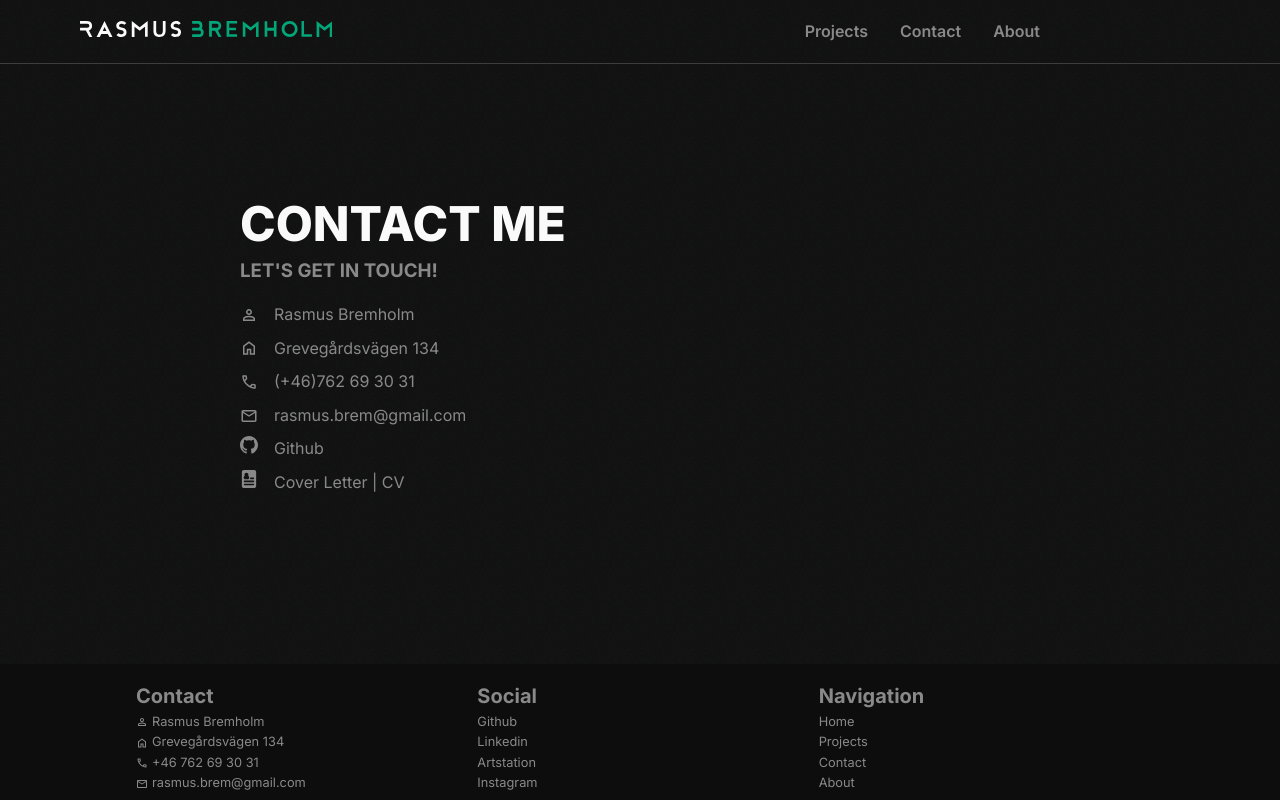
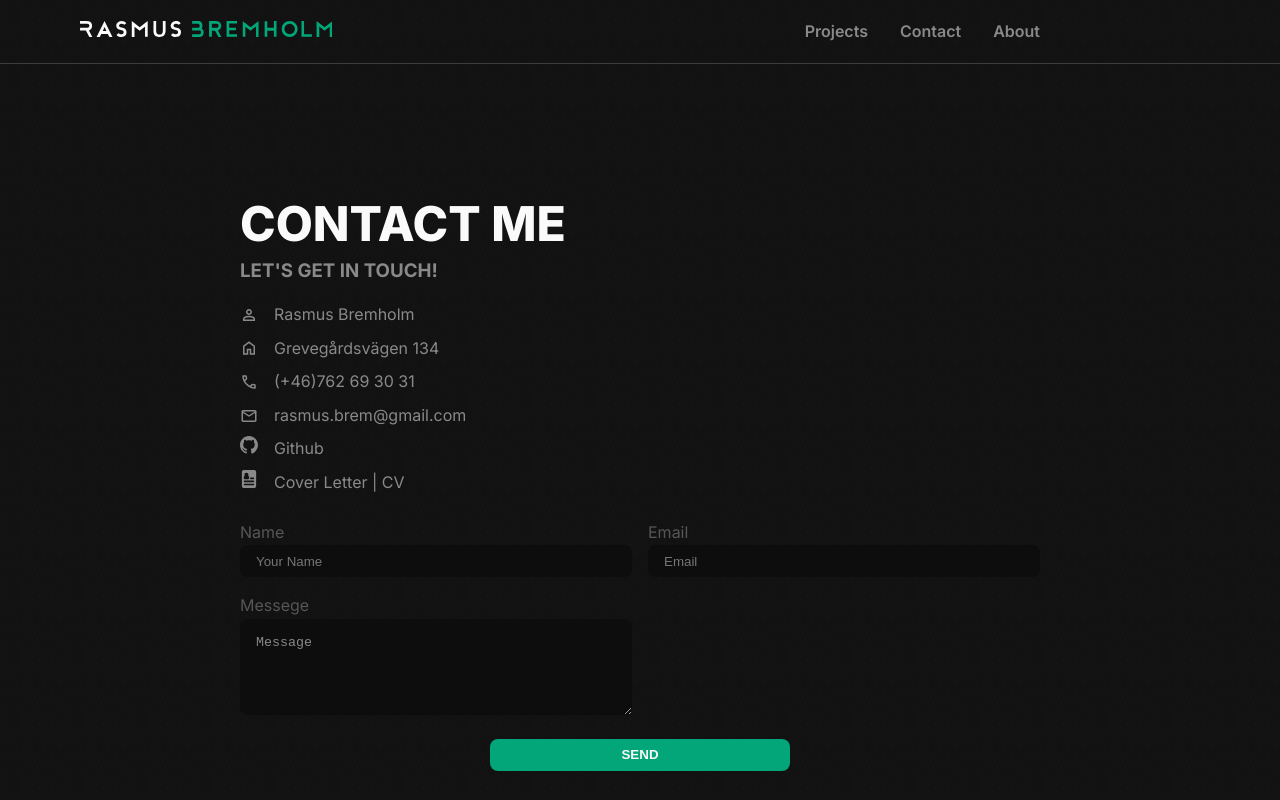
Before and after one commit to visceral89/portfolio2023, a Next.js app: page /contact in a window 1280 px wide. Shown: the top 800 px of the page. Built offline with nearby package versions, Linux system fonts and the light colour scheme; a web font is replaced by a local one.

Commit message:
Contact form

```diff
--- a/src/app/components/ContactForm.jsx
+++ b/src/app/components/ContactForm.jsx
@@ -1,18 +1,58 @@
-import { useState, useEffect } from "react";
-import { useForm } from "react-hook-form";
-import useWeb3Forms from "@web3forms/react";
+"use client";
+
 import styles from "./ContactForm.module.scss";
 
 // https://web3forms.com/platforms/nextjs-contact-form
 
-export const ContactForm = () => {
-	const { register, reset, handleSubmit } = useForm();
-	const { isSuccess, setIsSuccsess } = useState(false);
-	const { result, setResult } = useState(null);
-	const [captchatoken, setCaptchaToken] = useState("");
+export default function ContactForm() {
+	const accessKey = process.env.CONTACT_KEY;
 
-	const accessKey = process.env.CONTACT_KEY;
-	const recaptchaKey = process.env.CAPTCH_KEY;
+	async function handleSubmit(event) {
+		event.preventDefault();
+		const formData = new FormData(event.target);
 
-	return;
-};
+		formData.append("access_key", accessKey);
+
+		const object = Object.fromEntries(formData);
+		const json = JSON.stringify(object);
+
+		const response = await fetch("https://api.web3forms.com/submit", {
+			method: "POST",
+			headers: {
+				"Content-Type": "application/json",
+				Accept: "application.json",
+			},
+			body: json,
+		});
+		const result = await response.json();
+		if (result.success) {
+			console.log(result);
+		}
+	}
+
+	return (
+		<form className={styles.form} onSubmit={handleSubmit}>
+			<div className={styles.fieldGroup}>
+				<label className={styles.label} htmlFor='name'>
+					Name
+				</label>
+				<input type='text' name='name' placeholder='Your Name' />
+			</div>
+			<div className={styles.fieldGroup}>
+				<label className={styles.label} htmlFor='email'>
+					Email
+				</label>
+				<input type='email' name='email' placeholder='Email' />
+			</div>
+			<div className={styles.fieldGroup} id="textarea">
+				<label className={styles.label} htmlFor='messege'>
+					Messege
+				</label>
+				<textarea name='message'>Message</textarea>
+			</div>
+			<button className={styles.btnSubmit} type='submit'>
+				Send
+			</button>
+		</form>
+	);
+}
--- a/src/app/components/ContactForm.module.scss
+++ b/src/app/components/ContactForm.module.scss
@@ -1,2 +1,69 @@
 @import "../../styles/variables";
 @import "../../styles/breakpoints";
+
+.form {
+	margin-top: 1rem;
+	display: grid;
+	grid-template-columns: 1fr;
+	gap: 0.5rem;
+	color: $text-color;
+	input {
+		height: 2rem;
+		color: $text-color;
+		background-color: darken($color: $background-color, $amount: 2);
+		border: none;
+		border-radius: 0.5rem;
+		padding: 1rem;
+		outline: none;
+		&:focus {
+			border: none;
+			outline: 1px solid $text-color;
+		}
+	}
+	textarea {
+		@extend input;
+		height: 6rem;
+	}
+	button {
+		@extend input;
+		justify-self: center;
+		display: flex;
+		justify-content: center;
+		align-items: center;
+		color: $text-color-highlight;
+		background-color: $accent-color;
+		margin-top: 0.5rem;
+		min-width: 300px;
+		text-transform: uppercase;
+		font-weight: bold;
+		cursor: pointer;
+		&:hover {
+			background-color: darken($color: $accent-color, $amount: 5);
+		}
+	}
+}
+
+.fieldGroup {
+	display: flex;
+	flex-direction: column;
+}
+.label {
+	color: darken($color: $text-color, $amount: 20%);
+}
+
+@include m {
+	.form {
+		grid-template-columns: 1fr 1fr;
+		gap: 1rem;
+		.fieldGroup {
+			grid-column: span 1;
+		}
+		button {
+			grid-column: span 2;
+			justify-self: center;
+		}
+		#textarea {
+			grid-column: span 2;
+		}
+	}
+}
--- a/src/app/contact/contact.module.scss
+++ b/src/app/contact/contact.module.scss
@@ -15,6 +15,12 @@
 	p {
 		padding-top: $gutter-padding-s;
 	}
+}
+
+.contactForm {
+	width: 100%;
+	display: flex;
+	flex-direction: column;
 }
 
 .list {
--- a/src/app/contact/page.jsx
+++ b/src/app/contact/page.jsx
@@ -1,5 +1,6 @@
 import styles from "../page.module.scss";
 import overrides from "./contact.module.scss";
+import ContactForm from "../components/ContactForm";
 
 export default function Contact() {
 	return (
@@ -81,10 +82,7 @@ export default function Contact() {
 										height='18px'
 										viewBox='0 0 43.916 43.916'>
 										<g id='SVGRepo_bgCarrier' strokeWidth='0'></g>
-										<g
-											id='SVGRepo_tracerCarrier'
-											strokeLinecap='round'
-											strokeLinejoin='round'></g>
+										<g id='SVGRepo_tracerCarrier' strokeLinecap='round' strokeLinejoin='round'></g>
 										<g id='SVGRepo_iconCarrier'>
 											{" "}
 											<g>
@@ -99,6 +97,9 @@ export default function Contact() {
 						</ul>
 					</div>
 				</div>
+				<div className={overrides.contactForm}>
+					<ContactForm />
+				</div>
 			</header>
 		</main>
 	);
```
